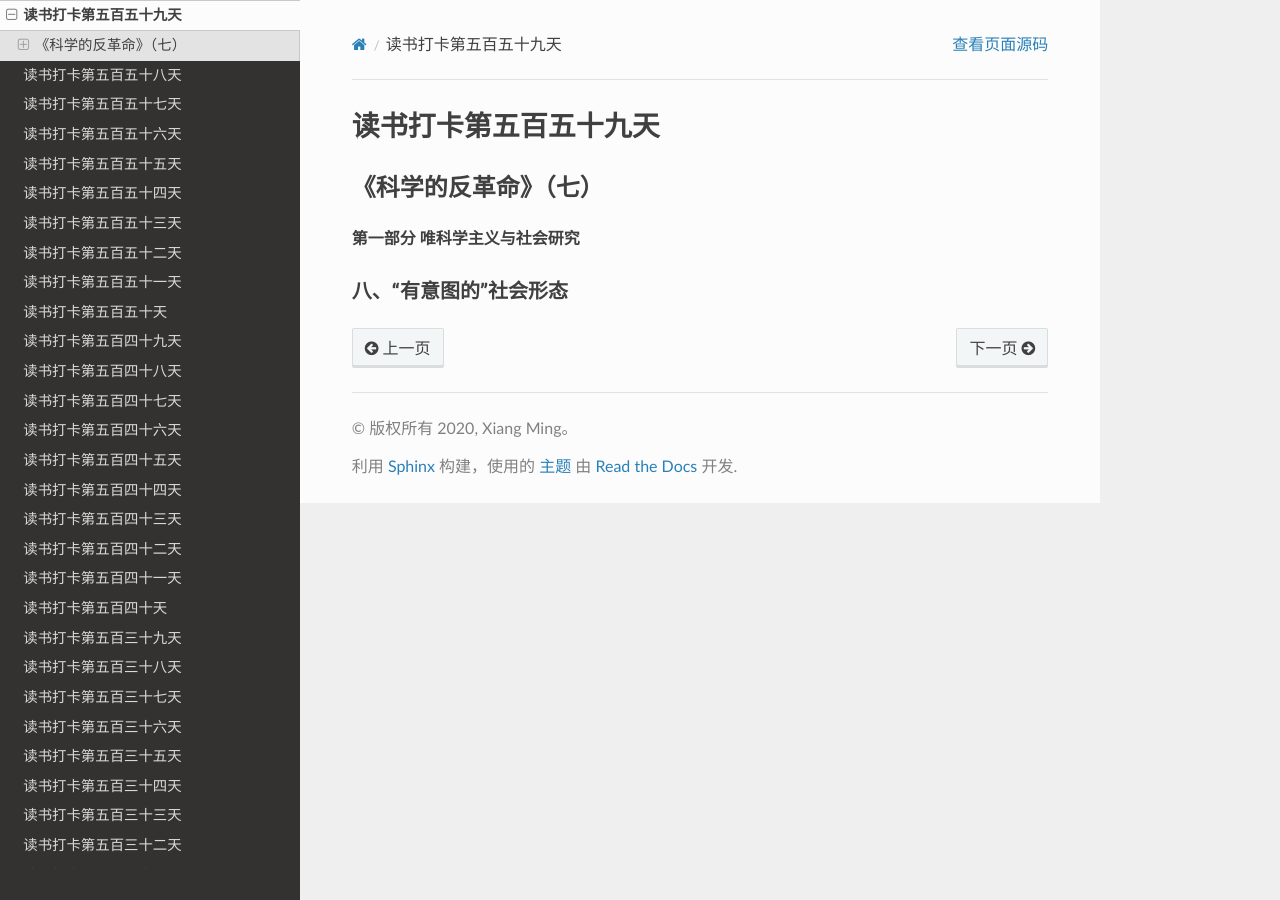
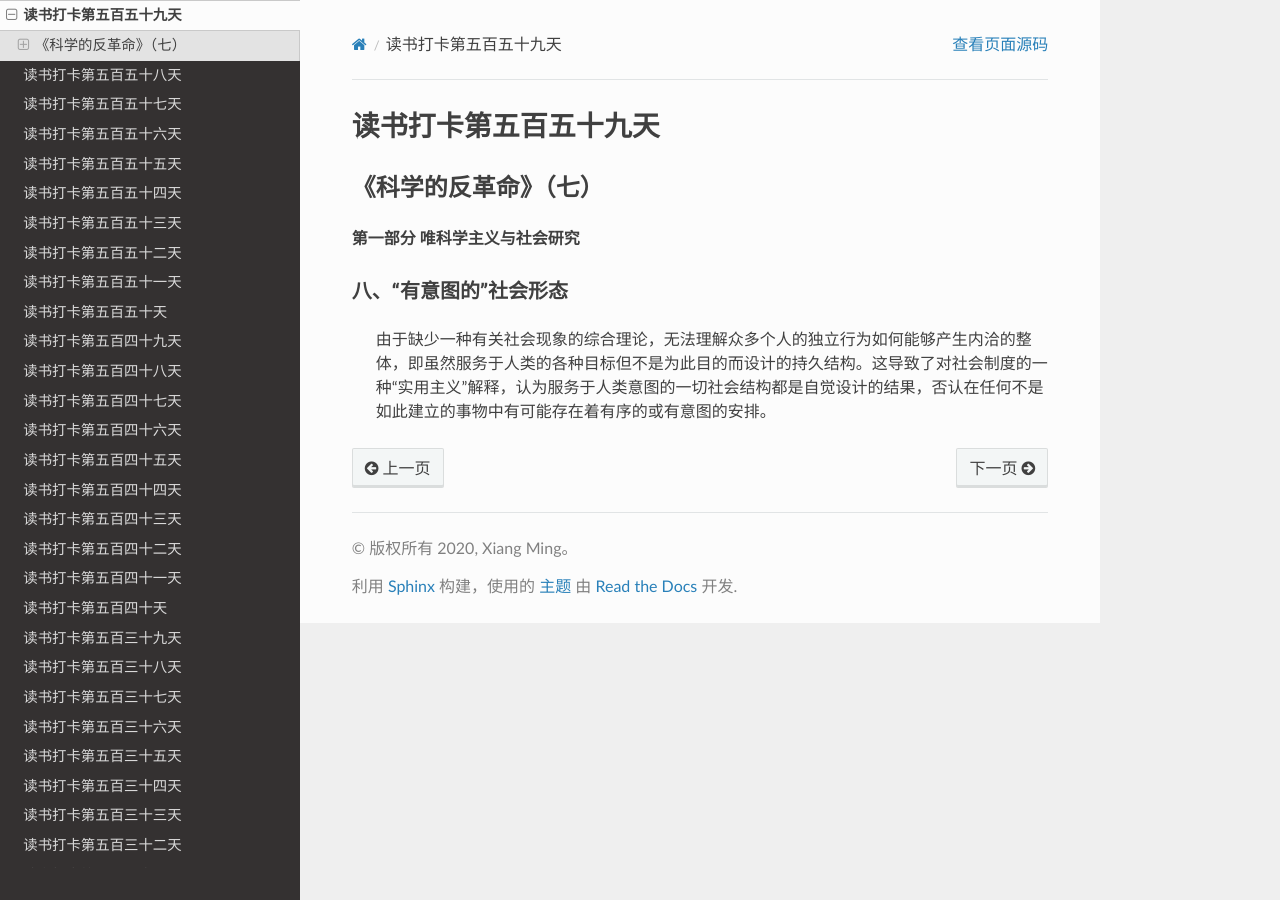
Before and after one commit to xiangming1975/reading, a Sphinx documentation site: the page built from source/2022-03-12.md, in a window 1280 px wide. Built offline with Sphinx 7.4.7 and the Read the Docs theme 2.0.0, drawn with Linux system fonts in a browser that asks for light colours.

Commit message:
自动提交时间: 2022-03-13T22:00:03,336786610+08:00

```diff
--- a/source/2022-03-12.md
+++ b/source/2022-03-12.md
@@ -5,4 +5,6 @@
 
 ### 八、“有意图的”社会形态
 
+> 由于缺少一种有关社会现象的综合理论，无法理解众多个人的独立行为如何能够产生内洽的整体，即虽然服务于人类的各种目标但不是为此目的而设计的持久结构。这导致了对社会制度的一种“实用主义”解释，认为服务于人类意图的一切社会结构都是自觉设计的结果，否认在任何不是如此建立的事物中有可能存在着有序的或有意图的安排。
+
 >
```
